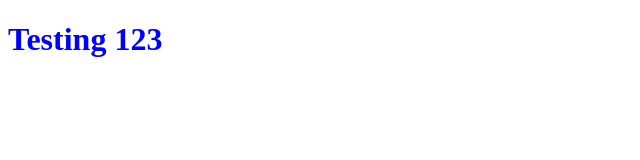
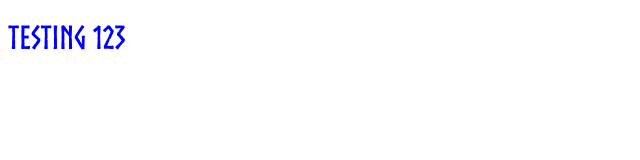
Before and after one commit to vincent585/sign-up-form, a plain HTML site: page index.html in a window 1280 px wide. Shown: the whole page, without its empty margins (0-640 px from the left). Drawn offline with Linux system fonts and the light colour scheme.

Commit message:
add norse bold font and images

```diff
--- a/css/style.css
+++ b/css/style.css
@@ -1,3 +1,9 @@
+@font-face {
+    font-family: norseBold;
+    src: url(../Norse-Bold.otf);
+}
+
 h1 {
     color: blue;
+    font-family: norseBold, monospace, sans-serif;
 }
```
Also changed, not shown: Norse-Bold.otf (added), images/fern.jpg (added), images/odin-lined.png (added).
